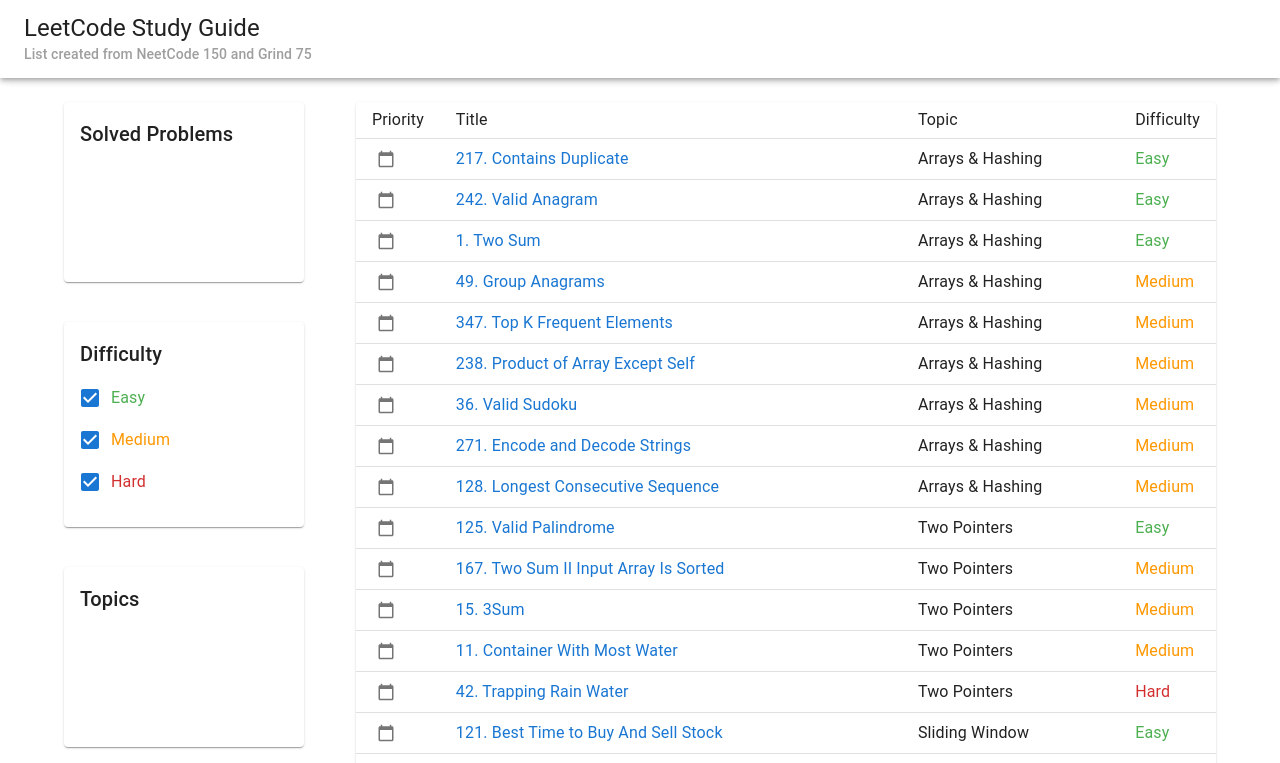
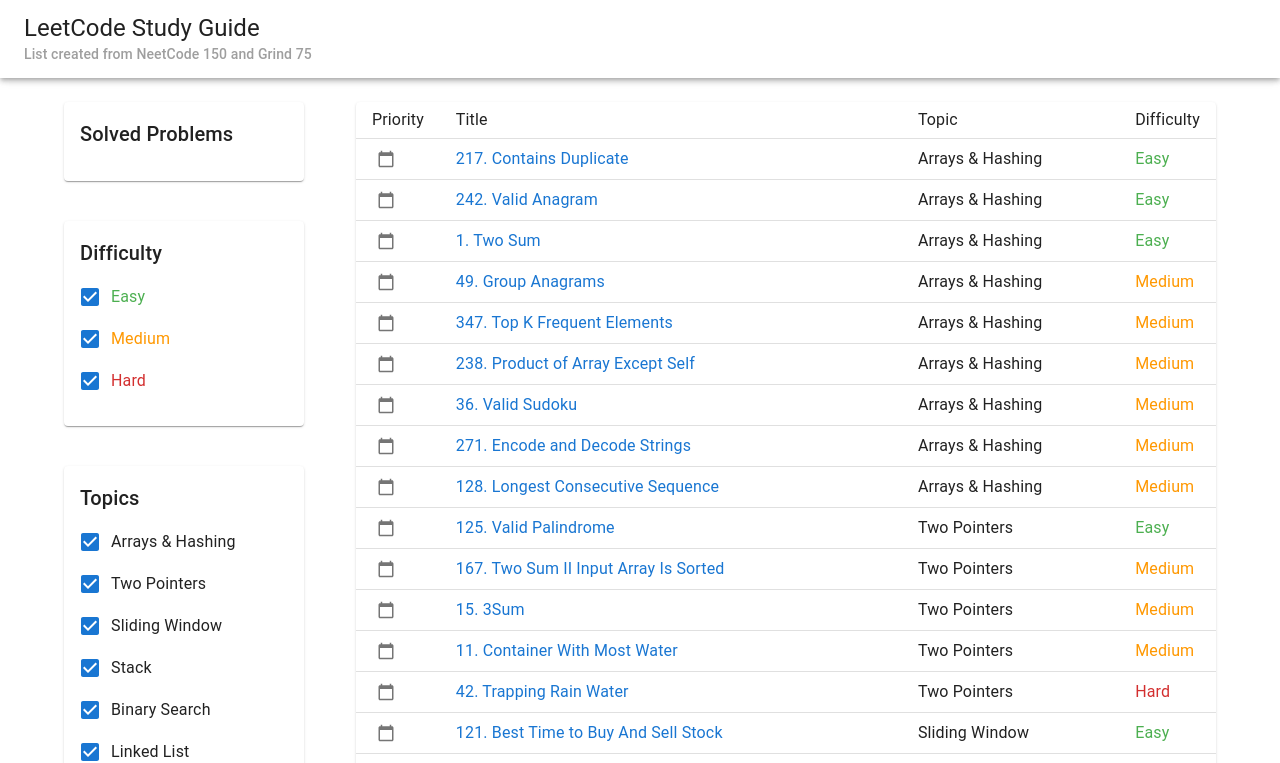
Before and after one commit to yamakenth/leetcode-study-guide, a React (Create React App) app: page / in a window 1280 px wide. Shown: the top 763 px of the page. Built offline with nearby package versions, Linux system fonts and the light colour scheme.

Commit message:
Add feature to filter table by topic

```diff
--- a/src/App.tsx
+++ b/src/App.tsx
@@ -2,11 +2,13 @@
 import Header from "./components/Header";
 import Cards from "./components/Cards";
 import { Container, Grid } from "@mui/material";
-import initialQuestions from "./data/question-list.json";
+import questionJSON from "./data/question-list.json";
 import Question from "./types/Question";
 import createQuestions from "./utils/createQuestions";
 import useLocalStorageState from "./hooks/useLocalStorageState";
+import createTopicList from "./utils/createTopicList";
 
+const initialQuestions = createQuestions(questionJSON);
 const initialDifficultyFilter: Question["difficulty"][] = [
   "easy",
   "medium",
@@ -16,11 +18,15 @@
 function App() {
   const [questions, setQuestions] = useLocalStorageState<Question[]>(
     "questions",
-    createQuestions(initialQuestions)
+    initialQuestions
   );
   const [difficultyFilter, setDifficultyFilter] = useLocalStorageState<
     Question["difficulty"][]
   >("difficulty-filter", initialDifficultyFilter);
+  const topicList = createTopicList(questions);
+  const [topicFilter, setTopicFilter] = useLocalStorageState<
+    Question["topic"][]
+  >("topic-filter", topicList);
 
   function handlePriorityToggle(id: number, priority: Question["priority"]) {
     const newQuestions = [...questions];
@@ -37,6 +43,10 @@
     setDifficultyFilter(difficulties);
   }
 
+  function filterByTopics(topics: Question["topic"][]) {
+    setTopicFilter(topics);
+  }
+
   return (
     <div className="App">
       <Header />
@@ -45,13 +55,17 @@
           <Grid item xs={12} md={3}>
             <Cards
               difficultyFilter={difficultyFilter}
+              topicList={topicList}
+              topicFilter={topicFilter}
               filterByDifficulties={filterByDifficulty}
+              filterByTopics={filterByTopics}
             />
           </Grid>
           <Grid item xs={12} md={9}>
             <Table
               questions={questions}
               difficultyFilter={difficultyFilter}
+              topicFilter={topicFilter}
               handlePriorityToggle={handlePriorityToggle}
             />
           </Grid>
--- a/src/components/Card.tsx
+++ b/src/components/Card.tsx
@@ -6,10 +6,7 @@
 
 export default function Card({ children, ...props }: CardProps = {}) {
   return (
-    <MaterialCard
-      sx={{ maxWidth: 240, minHeight: 180, marginBottom: 4 }}
-      {...props}
-    >
+    <MaterialCard sx={{ maxWidth: 240, marginBottom: 4 }} {...props}>
       <CardContent>{children}</CardContent>
     </MaterialCard>
   );
--- a/src/components/Cards.tsx
+++ b/src/components/Cards.tsx
@@ -2,14 +2,21 @@
 import Card from "./Card";
 import DifficultyCheckboxCard from "./DifficultyCheckboxCard";
 import Question from "../types/Question";
+import TopicCheckboxCard from "./TopicCheckboxCard";
 
 interface CardsProps {
   difficultyFilter: Question["difficulty"][];
+  topicList: Question["topic"][];
+  topicFilter: Question["topic"][];
   filterByDifficulties: (difficulties: Question["difficulty"][]) => void;
+  filterByTopics: (topics: Question["topic"][]) => void;
 }
 
 export default function Cards({
   difficultyFilter,
+  topicList,
+  topicFilter,
+  filterByTopics,
   filterByDifficulties,
 }: CardsProps) {
   return (
@@ -28,11 +35,11 @@
         />
       </Grid>
       <Grid item xs={4} md={12}>
-        <Card>
-          <Typography variant="h6" component="h2" gutterBottom>
-            Topics
-          </Typography>
-        </Card>
+        <TopicCheckboxCard
+          topicList={topicList}
+          topicFilter={topicFilter}
+          filterByTopics={filterByTopics}
+        />
       </Grid>
     </Grid>
   );
--- a/src/components/Table.tsx
+++ b/src/components/Table.tsx
@@ -18,6 +18,7 @@
 interface TableProps {
   questions: Question[];
   difficultyFilter: Question["difficulty"][];
+  topicFilter: Question["topic"][];
   handlePriorityToggle: (id: number, priority: Question["priority"]) => void;
 }
 
@@ -26,6 +27,7 @@
 export default function Table({
   questions,
   difficultyFilter,
+  topicFilter,
   handlePriorityToggle,
 }: TableProps) {
   return (
@@ -46,6 +48,7 @@
               .filter((question) =>
                 difficultyFilter.includes(question.difficulty)
               )
+              .filter((question) => topicFilter.includes(question.topic))
               .map((question) => (
                 <TableRow
                   key={question.questionId}
--- /dev/null
+++ b/src/components/TopicCheckboxCard.tsx
@@ -0,0 +1,57 @@
+import {
+  Checkbox,
+  FormControlLabel,
+  FormGroup,
+  Typography,
+} from "@mui/material";
+import Card from "./Card";
+import Question from "../types/Question";
+import stringToTitleCase from "../utils/stringToTitleCase";
+import { ChangeEvent } from "react";
+
+interface TopicCheckboxCardProps {
+  topicList: Question["topic"][];
+  topicFilter: Question["topic"][];
+  filterByTopics: (topics: Question["topic"][]) => void;
+}
+
+export default function TopicCheckboxCard({
+  topicList,
+  topicFilter,
+  filterByTopics,
+}: TopicCheckboxCardProps) {
+  function handleCheck(e: ChangeEvent<HTMLInputElement>) {
+    const newTopics = [...topicFilter];
+    const newTopic = e.target.value as Question["topic"];
+    const idx = newTopics.indexOf(newTopic);
+    if (idx !== -1) {
+      newTopics.splice(idx, 1);
+    } else {
+      newTopics.push(newTopic);
+    }
+    filterByTopics(newTopics);
+  }
+
+  return (
+    <Card>
+      <Typography variant="h6" component="h2" gutterBottom>
+        Topics
+      </Typography>
+      <FormGroup>
+        {topicList.map((topic) => (
+          <FormControlLabel
+            key={topic}
+            control={
+              <Checkbox
+                checked={topicFilter.includes(topic)}
+                onChange={handleCheck}
+                value={topic}
+              />
+            }
+            label={<Typography>{stringToTitleCase(topic)}</Typography>}
+          />
+        ))}
+      </FormGroup>
+    </Card>
+  );
+}
--- /dev/null
+++ b/src/utils/createTopicList.ts
@@ -0,0 +1,10 @@
+import Question from "../types/Question";
+
+export default function createTopicList(
+  questions: Question[]
+): Question["topic"][] {
+  const uniqueTopics = new Set<Question["topic"]>();
+  questions.forEach((question) => uniqueTopics.add(question.topic));
+  const res: Question["topic"][] = Array.from(uniqueTopics);
+  return res;
+}
```
